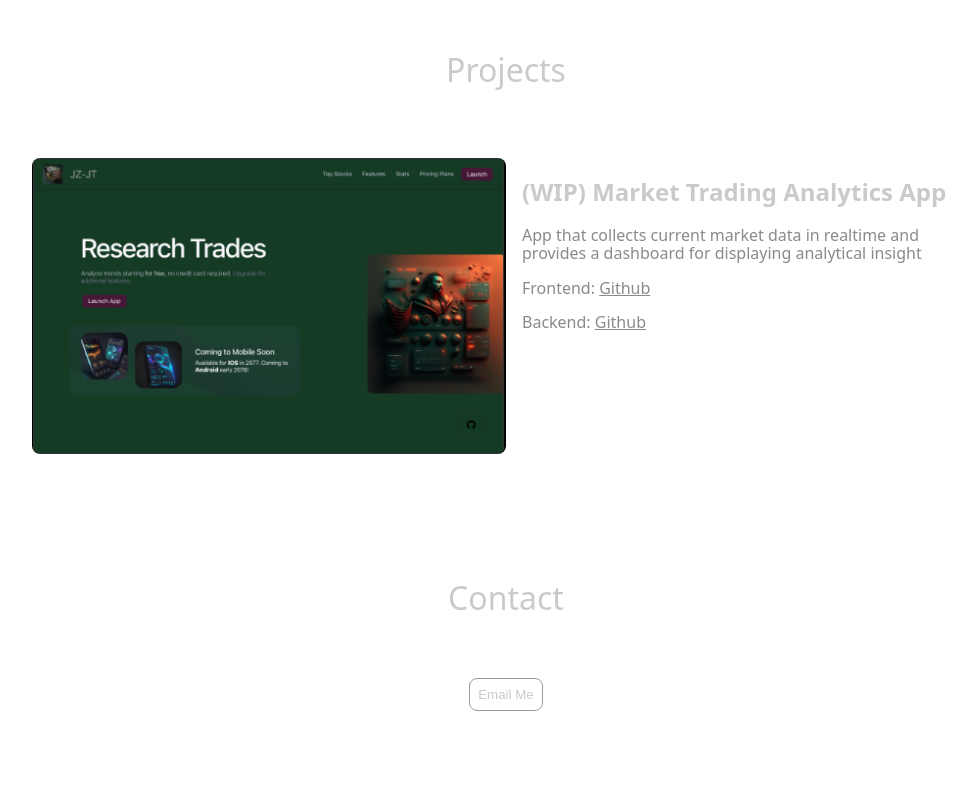
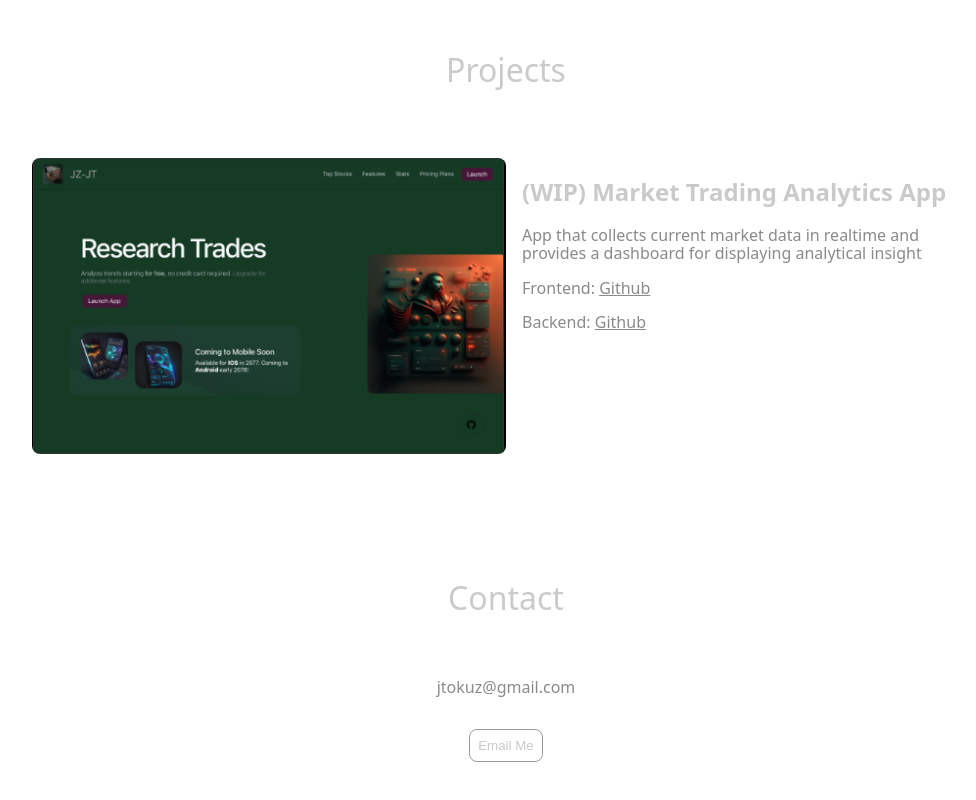
Before and after one commit to jatkz/jatkz.github.io, a plain HTML site: page index.html in a window 1280 px wide. Shown: the part 1179-1979 px from the top of the page, without its empty margins (134-1110 px from the left). Drawn offline with Linux system fonts and the light colour scheme.

Commit message:
added email address

```diff
--- a/index.html
+++ b/index.html
@@ -197,6 +197,7 @@
         <div>
           <img width="32" height="32" src="images/mail.svg" alt="Mail"></img>
         </div>
+        <p>jtokuz@gmail.com</p>
         <div class="section-container">
           <form class="contact-form" action="mailto:jtokuz@gmail.com" method="post" enctype="text/plain">
             <input type="submit" value="Email Me">
```
